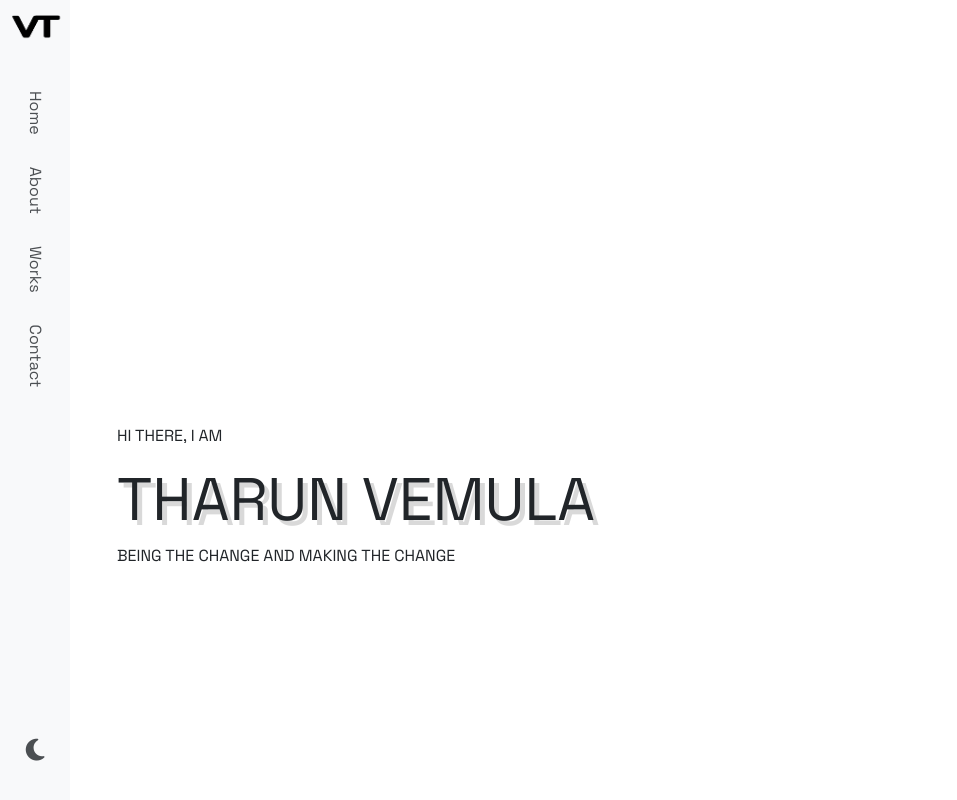
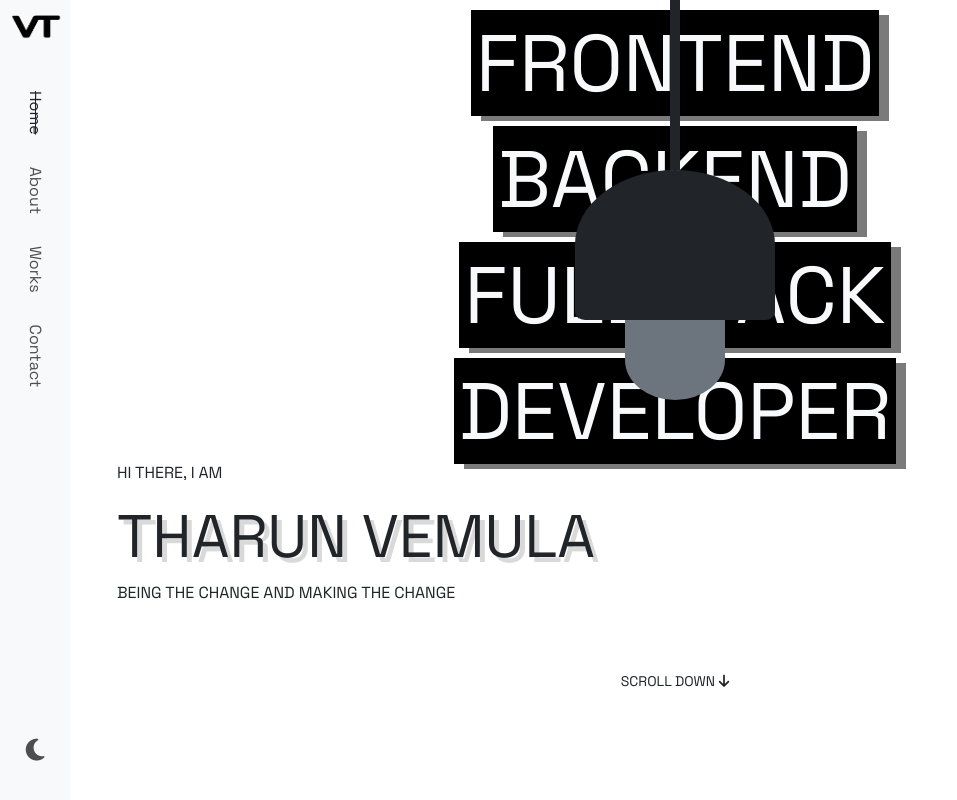
Before and after one commit to tarunvemula10/portfolio-2, a React (Create React App) app: page / in a window 1280 px wide. Shown: the whole page, without its empty margins (0-957 px from the left). Built offline with nearby package versions, Linux system fonts and the light colour scheme; a web font is replaced by a local one.

Commit message:
added about section

```diff
--- a/src/App.css
+++ b/src/App.css
@@ -8,9 +8,13 @@
      scroll-behavior: smooth;
      box-sizing: border-box;
 }
+* ::-webkit-scrollbar {
+     display: none;
+}
 header {
      width: 70px;
      height: 100vh;
+     z-index: 999;
 }
 header .nav-contents {
      height: 80vh;
@@ -47,13 +51,116 @@ header .state-icon:hover {
 .content-section {
      height: 100vh;
      width: 100%;
+     z-index: 1;
+     overflow-y: auto;
+}
+.content-section a {
+     transition: 300ms;
+     text-decoration: none;
 }
 .home .container {
-     margin-top: 35%;
+     padding-top: 5%;
 }
 .home .container h1 {
      font-size: 60px;
      text-shadow: 5px 5px #00000026;
+}
+.string {
+     height: 170px;
+     width: 10px;
+}
+.cap {
+     height: 150px;
+     width: 200px;
+     border-radius: 100% 100% 10% 10%;
+     position: relative;
+}
+.spot-light {
+     position: absolute;
+     top: 17rem;
+     z-index: -1;
+}
+.spot-light .circle-1 {
+     height: 80px;
+     width: 100px;
+     background-color: black;
+     border-radius: 0% 0% 100% 100%;
+     cursor: pointer;
+     box-shadow: 1px 20px 120px #ffffff;
+}
+.spot-light .circle-2 {
+     height: 80px;
+     width: 100px;
+     background-color: black;
+     border-radius: 0% 0% 100% 100%;
+     cursor: pointer;
+     box-shadow: 1px 20px 150px #ffffff;
+}
+.spot-light .circle-3 {
+     height: 80px;
+     width: 100px;
+     background-color: black;
+     border-radius: 0% 0% 100% 100%;
+     cursor: pointer;
+     box-shadow: 1px 20px 200px #ffffff;
+}
+.spot-light .circle-4 {
+     height: 80px;
+     width: 100px;
+     background-color: black;
+     border-radius: 0% 0% 100% 100%;
+     cursor: pointer;
+     box-shadow: 1px 20px 250px #ffffff;
+}
+.bulb-off {
+     height: 80px;
+     width: 100px;
+     border-radius: 0% 0% 100% 100%;
+     cursor: pointer;
+     position: relative;
+}
+.bulb-on {
+     height: 80px;
+     width: 100px;
+     border-radius: 0% 0% 100% 100%;
+     cursor: pointer;
+     position: relative;
+     box-shadow: 1px 25px 100px #fff;
+}
+.bulb-section {
+     position: relative;
+}
+.skills-belt {
+     width: 95%;
+     top: 0rem;
+     position: absolute;
+     margin: auto;
+     z-index: -2;
+}
+.skills-belt h1{
+     font-size: 5rem;
+     width: fit-content;
+     margin: 10px auto;
+     padding: 5px;
+     box-shadow: 10px 5px 0px #7a7a7a;
+}
+.about-section {
+     width: 90%;
+     height: 100vh;
+}
+.about-section .container {
+     width: 75%;
+     margin: auto;
+}
+.about-section .container h1 {
+     font-size: 70px;
+     color: #fff;
+     text-shadow: 0px 0px 1px #000;
+}
+.about-section .container p {
+     text-align: justify;
+     width: 120%;
+     word-break: break-all;
 }
 @media (max-width: 700px) {
      header {
@@ -78,4 +185,7 @@ header .state-icon:hover {
           text-align: center;
           font-size: 45px;
      }
+     .skills-belt h1 {
+          display: none;
+     }
 }
--- /dev/null
+++ b/src/Components/Content Section/About.js
@@ -0,0 +1,31 @@
+import React from 'react';
+
+export default function About() {
+     return (
+     <section id="about" className='about-section d-flex align-items-center'>
+          <div className="container">
+               <div className="row">
+                    <div className="col-md">
+                         <h1>ABOUT</h1>
+                    </div>
+                    <div className="col-md text-dark">
+                         <p>
+                              Greetings! I'm a seasoned Fullstack Developer, well-versed in
+                              the art of crafting seamless digital experiences. With a meticulous
+                              eye for detail and adept problem-solving skills, I navigate both
+                              front-end and back-end development realms effortlessly. My code isn't
+                              just functional; it's an art form that transforms ideas into
+                              interactive and dynamic web applications. Committed to staying at
+                              the forefront of technology, I am your go-to architect for turning
+                              visions into reality in the digital landscape.
+                              Welcome to a world where innovation meets expertise.
+                         </p>
+                         <h5>MY SKILLS : </h5>
+                         <p>HTML, CSS, Javascript, Java, J2EE, React</p>
+                         <a className="btn btn-outline-dark border-2" href='/'>MY CV <i className="fa-solid fa-arrow-up-right-from-square px-2"></i></a>
+                    </div>
+               </div>
+          </div>
+     </section>
+     )
+}
--- a/src/Components/Content Section/Home.js
+++ b/src/Components/Content Section/Home.js
@@ -1,7 +1,10 @@
 import React from 'react';
+import Light from './Light';
 
 export default function Home() {
      return (
+     <>
+     <Light/>
      <section className='home' id='home'>
           <div className="container">
                <div>
@@ -11,5 +14,6 @@ export default function Home() {
                </div>
           </div>
      </section>
+     </>
      )
 }
--- /dev/null
+++ b/src/Components/Content Section/Light.js
@@ -0,0 +1,54 @@
+import {React, useState} from 'react';
+
+export default function Light() {
+
+     const [lights, updateLights] = useState(false);
+     const [lightClass, updateLightClass] = useState('bulb-off');
+     const [lightColor, updateLightColor] = useState('bg-secondary');
+     const [displayStatus, updateDisplayStatus] = useState('d-none');
+
+     const handleBulbClick = ()=> {
+          if(!lights) {
+               updateLights(true);
+               updateLightColor('bg-light');
+               updateLightClass('bulb-on');
+               updateDisplayStatus('d-block')
+          } else {
+               updateLights(false);
+               updateLightColor('bg-secondary');
+               updateLightClass('bulb-off');
+               updateDisplayStatus('d-none');
+          }
+     }
+
+     return (
+     <div className='d-flex justify-content-center bulb-section'>
+          <div>
+               <div className="d-flex justify-content-center">
+                    <div className="string bg-dark"></div>
+               </div>
+               <div className="cap bg-dark"></div>
+               <div className="p-bulb d-flex justify-content-center">
+                    <div id='bulb' className={`${lightClass} ${lightColor}`} onClick={handleBulbClick}></div>
+                    <div className={`spot-light d-flex justify-content-center align-items-center ${displayStatus}`}>
+                         <div className="circle-1 d-flex justify-content-center align-items-center">
+                              <div className="circle-2 d-flex justify-content-center align-items-center">
+                                   <div className="circle-3 d-flex justify-content-center align-items-center">
+                                        <div className="circle-4 d-flex justify-content-center align-items-center"></div>
+                                   </div>
+                              </div>
+                         </div>
+                    </div>
+               </div>
+          </div>
+          <div className="d-flex justify-content-center align-items-center text-center skills-belt">
+               <div>
+                    <h1 className='text-light bg-black'>FRONTEND</h1>
+                    <h1 className='text-light bg-black'>BACKEND</h1>
+                    <h1 className='text-light bg-black'>FULLSTACK</h1>
+                    <h1 className='text-light bg-black'>DEVELOPER</h1>
+               </div>
+          </div>
+     </div>
+     )
+}
--- a/src/Components/Content.js
+++ b/src/Components/Content.js
@@ -1,10 +1,22 @@
-import React from 'react';
-import Home from './Content Section/Home'
+import { React, useRef, useState } from 'react';
+import Home from './Content Section/Home';
+import About from './Content Section/About';
 
-export default function () {
+export default function Content() {
+
+     const contentSection = useRef(null);
+     const [isScrolled, updateScroll] = useState(false)
+
+     const handleScroll = ()=> (contentSection.current.scrollTop > 50) ? updateScroll(true) : updateScroll(false);
+     const scrollers = (pathDown) => {
+          return (!isScrolled) ? <div className="text-center p-5"><small><a href={pathDown} className='text-dark'>SCROLL DOWN <i className="fa-solid fa-arrow-down"></i></a></small></div> : <></>
+     }
+
      return (
-     <section className='content-section'>
+     <section className='content-section' ref={contentSection} onScroll={handleScroll}>
           <Home />
+          {scrollers('#about')}
+          <About />
      </section>
      )
 }
--- a/src/Components/Navbar.js
+++ b/src/Components/Navbar.js
@@ -12,8 +12,8 @@ export default function Navbar() {
                </div>
                <div className='mt-5 nav-contents'>
                          <nav>
-                              <a href="/" className='px-3 text-dark'>Home</a>
-                              <a href="/" className='px-3 text-dark'>About</a>
+                              <a href="#home" className='px-3 text-dark active'>Home</a>
+                              <a href="#about" className='px-3 text-dark'>About</a>
                               <a href="/" className='px-3 text-dark'>Works</a>
                               <a href="/" className='px-3 text-dark'>Contact</a>
                          </nav>
@@ -29,7 +29,7 @@ export default function Navbar() {
           return (
           <nav className="navbar navbar-expand-lg bg-body-tertiary">
                <div className="container-fluid">
-                    <a className="navbar-brand" href="/">
+                    <a className="navbar-brand" href="#home">
                          <img src={logoBlack} alt="" height='50px' width='70px' />
                     </a>
                     <button className="navbar-toggler shadow-none" type="button" data-bs-toggle="collapse" data-bs-target="#navbarNavAltMarkup" aria-controls="navbarNavAltMarkup" aria-expanded="false" aria-label="Toggle navigation">
@@ -38,7 +38,7 @@ export default function Navbar() {
                     <div className="collapse navbar-collapse" id="navbarNavAltMarkup">
                          <div className="navbar-nav">
                               <a className="nav-link active" aria-current="page" href="/">Home</a>
-                              <a className="nav-link" href="/">About</a>
+                              <a className="nav-link" href="#about">About</a>
                               <a className="nav-link" href="/">Works</a>
                               <a className="nav-link" href="/">Contact</a>
                          </div>
```
